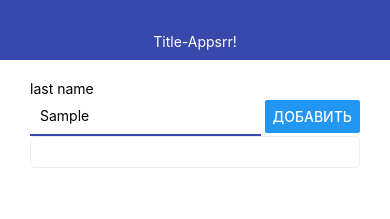
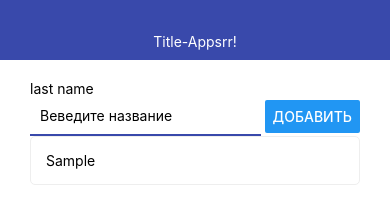
Before and after one commit to GaponovAlexey/react-native-demo, a React Native app: screen / in a window 390 px wide. Both pictures are taken after typing "Sample" into the empty fields and a click on the button "ДОБАВИТЬ". Shown: the top 219 px of the page. Built offline with nearby package versions, Linux system fonts and the light colour scheme.

Commit message:
worktodo

```diff
--- a/App.js
+++ b/App.js
@@ -7,24 +7,18 @@ import { Todo } from './src/Todo';
 
 export default function App() {
   const [todos, setTodos] = useState([])
-  const addTodo = (title) => {
-    const newTodo = {
-      id: Date.now().toString(),
-      title: title
-    }
+  const addTodo = title => {
 
-    //setTodos(todos.concat([newTodo]))
-    //setTodos((prevTodos) => {
-    //  return [
-    //    ...prevTodos,
-    //    newTodo
-    //  ]
-    //})
-    setTodos(prev => [...prev, {
-      id: Date.now().toString(),
-      title
-    }])
+    setTodos(prev => {
+      return [
+        {
+          id: Date.now().toString(),
+          title
+        }, ...prev
+      ]
+    })
   }
+
   return (
     <View >
       <Navbar title={ 'Title-Appsrr!' } />
@@ -32,8 +26,7 @@ export default function App() {
         <Text>last name</Text>
         <AddTodo onSubmit={ addTodo } />
         <View>
-          { todos.map(todo => <Todo key={ todo.id } todo={ todo.title } />
-          ) }
+          { todos.map(s => <Todo key={ s.id } todo={ s } />) }
         </View>
       </View>
     </View>
--- a/src/AddTodo.js
+++ b/src/AddTodo.js
@@ -1,14 +1,32 @@
-import React from 'react'
+import React, { useState } from 'react'
 import { StyleSheet, TextInput, View, Button } from 'react-native'
 
 export const AddTodo = ({ onSubmit }) => {
+
+	//const [value, setValue] = useState('')
+
+	//const pressHandler = () => {
+	//	if (value.trim()) {
+	//		onSubmit(value)
+	//		setValue('')
+	//	}
+	//}
+
+	const [value, setValue] = useState('')
 	const pressHandler = () => {
-		onSubmit('test todo')
+		if(value.trim()){
+			onSubmit(value)
+			setValue('')
+		}
 	}
 
 	return (
 		<View style={ styles.block }>
-			<TextInput style={ styles.input } />
+			<TextInput style={ styles.input }
+				onChangeText={ setValue }
+				value={ value }
+				placeholder='Веведите название'
+			/>
 			<Button onPress={ pressHandler } title='Добавить' />
 		</View>
 	)
--- a/src/Todo.js
+++ b/src/Todo.js
@@ -1,10 +1,32 @@
+//import React from 'react'
+//import { View, Text, StyleSheet } from 'react-native'
+
+//export const Todo = ({todo}) => {
+//	return (
+//		<View style={ styles.todo } >
+//			<Text>{todo.title}</Text>
+//		</View>
+//	)
+//}
+
+//const styles = StyleSheet.create({
+//	todo: {
+//		flexDirection: 'row',
+//		alignItems: 'center',
+//		padding: 15,
+//		borderWidth: 1,
+//		borderColor: '#eee',
+//		borderRadius: 5,
+//	}
+//})
+
 import React from 'react'
-import { View, Text, StyleSheet } from 'react-native'
+import { StyleSheet, Text, View } from 'react-native'
 
-export const Todo = ({todo}) => {
+export function Todo(props) {
 	return (
-		<View style={ styles.todo } >
-			<Text>{todo.title}</Text>
+		<View style={ styles.todo }>
+			<Text>{props.todo.title}</Text>
 		</View>
 	)
 }
```
Also changed, not shown: src/Navbar.js (+7 -5 lines).
